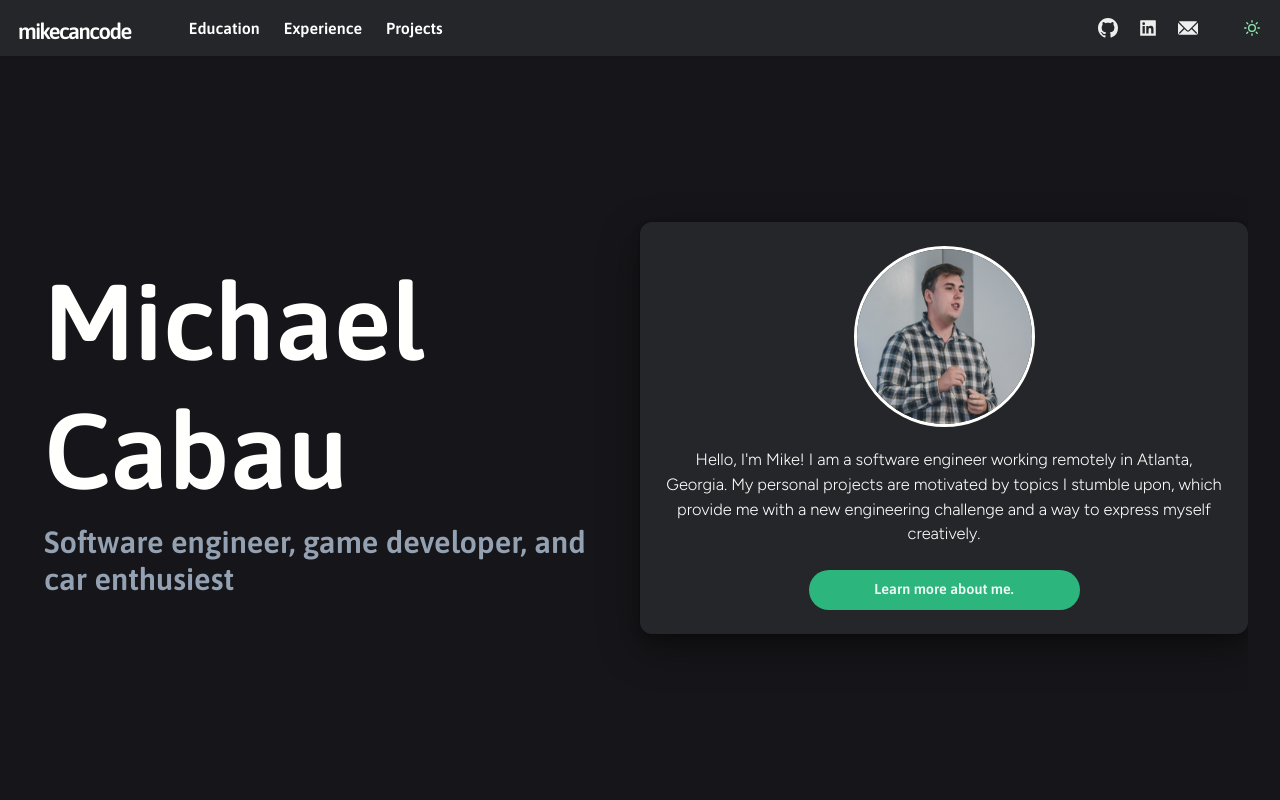
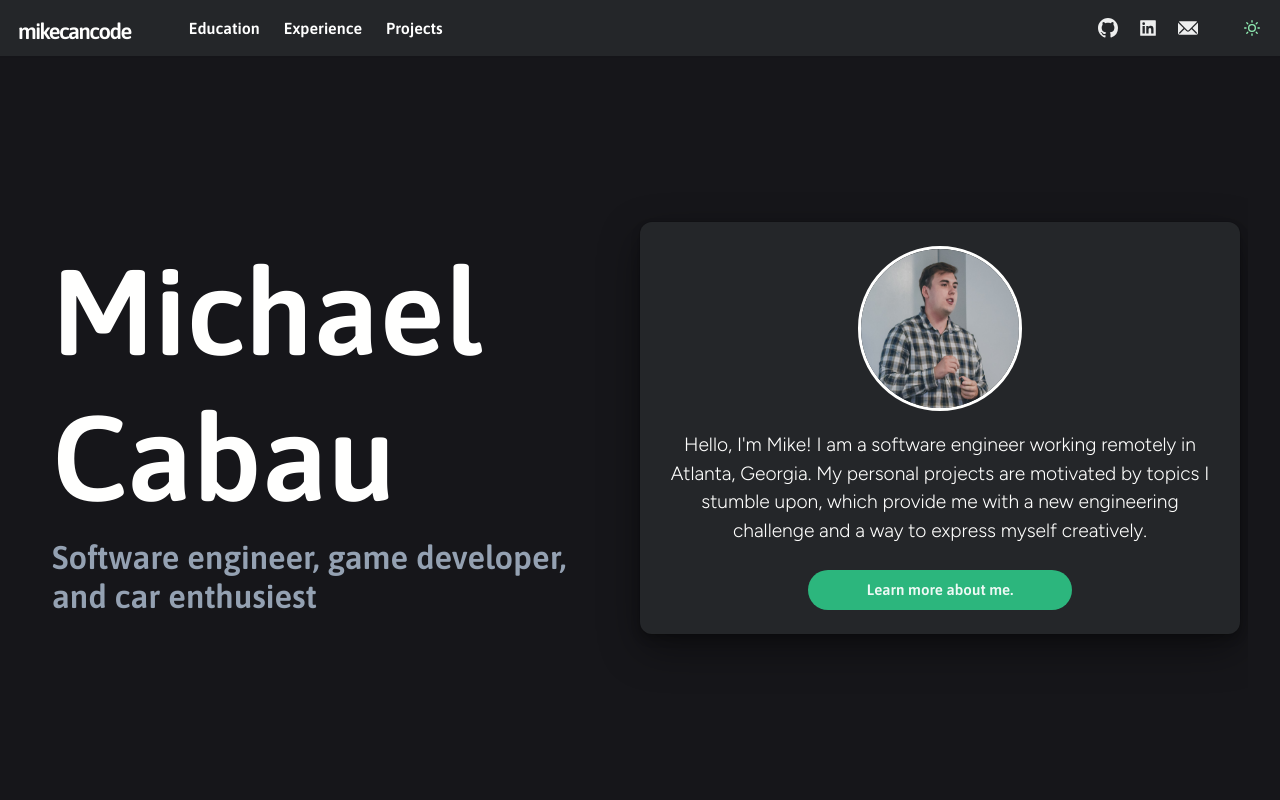
Before and after one commit to bcabau1/mike-can-code, a Next.js app: page / in a window 1280 px wide. Shown: the top 800 px of the page. Built offline with nearby package versions, Linux system fonts and the light colour scheme.

Commit message:
resize flexbox index

```diff
--- a/components/buttonbar.js
+++ b/components/buttonbar.js
@@ -1,6 +1,8 @@
 import { Box, Button, IconButton, Icon, Text, useColorModeValue } from '@chakra-ui/react'
-import { BsChevronCompactDown } from "react-icons/bs";
+//import { BsChevronCompactDown } from "react-icons/bs";
 import NextLink from 'next/link'
+import { motion } from 'framer-motion'
+
 
 export default function ButtonBar({children}) {
 
@@ -8,10 +10,17 @@ export default function ButtonBar({children}) {
 
 
     return (
-        <Box w='100%' mt='6' position='relative' >
+        <Box as={motion.div} w='100%' mt='6' position='relative'
+        whileHover={{ scale: 1.05}}
+        whileTap={{scale: 0.9}}
+        //transition='0.05s linear'
+        transition={{ type: "spring", stiffness: 400, damping: 10 }}
+        initial={{ y: 5, opacity: 0 }}
+        animate={{ y: 0, opacity: 1 }}
+        >
             <NextLink href='#banners'>
-                <Button display='block' margin='auto' borderRadius='full' w='calc(35% + 75px)' bg={useColorModeValue('#8bd3dd', '#2cb67d')} fontFamily='heading' >
-                            <Text as='h3' fontSize='calc(8px + .5vw)' >{children}</Text>
+                <Button display='block' margin='auto' borderRadius='full' w='calc(35% + 70px)' bg={useColorModeValue('#8bd3dd', '#2cb67d')} fontFamily='heading' >
+                            <Text as='h3' fontSize='calc(10px + .4vw)' >{children}</Text>
                 </Button>
             </NextLink>
         </Box>
--- a/components/snippetbio.js
+++ b/components/snippetbio.js
@@ -9,8 +9,8 @@ export default function SnippetBio({children})    {
     return (
         <>
         <Box minH="10px" m='6' w='100%'  >
-                <Center><Image src='/images/profilepic.jpg' borderRadius='full' boxSize='calc(85px + 7.5vw)' mb='5' border={color}/></Center>
-                <Text noOfLines={4} textAlign='center' fontSize='calc(10px + .5vw)' fontFamily={'snippit'} color={useColorModeValue('#2d333a','#fffffe')}>
+                <Center><Image src='/images/profilepic.jpg' borderRadius='full' boxSize='calc(120px + 3.5vw)' mb='5' border={color}/></Center>
+                <Text noOfLines={6} textAlign='center' fontSize='calc(16px + .25vw)' fontFamily={'snippit'} color={useColorModeValue('#2d333a','#fffffe')}>
                     {children}
                 </Text>
                 <ButtonBar>Learn more about me.</ButtonBar>
--- a/libs/theme.js
+++ b/libs/theme.js
@@ -22,10 +22,10 @@ const components = {
       }),
     variants: {
       'section-title': {
-        fontSize: 'calc(24px + 6.5vw)',
+        fontSize: 'calc(70px + 4vw)',
       },
       'sub-title': props => ({
-        fontSize: 'calc(18px + 1vw)',
+        fontSize: 'calc(20px + 1vw)',
         color: mode('#2a2a2a', '#94a1b2')(props)
       }),
       'banner-title': props => ({
--- a/pages/index.js
+++ b/pages/index.js
@@ -11,14 +11,14 @@ export default function Page(router) {
     return (
         <PageAnimate>
             <Flex position='relative' w = '100%' h='100%' align='center' justifyContent='center' overflow='auto'>
-                <>
-                    <Flex w='50%' align='center' justify='center' p='3'>
+                <Flex position='relative' w = '100%' h='100%' align='center' justifyContent='center' overflow='auto' flexWrap={'wrap'}>
+                    <Flex w='600px' align='center' justify='center' p='3'>
                         <Box flexGrow={1} overflowX='hidden'>
                         <Heading as="h1" variant="section-title" textAlign='left' >Michael Cabau</Heading>
                             <Heading mr='3' as="h3" mt='1vh' textAlign='left' variant="sub-title">Software engineer, game developer, and car enthusiest</Heading>
                         </Box>
                     </Flex>
-                    <Flex w='50%' align='center' justify='center' bg={useColorModeValue('#fffffe', '#242629')} borderRadius='xl' boxShadow={useColorModeValue('lg', 'dark-lg')}>
+                    <Flex w='600px' align='center' justify='center' bg={useColorModeValue('#fffffe', '#242629')} borderRadius='xl' boxShadow={useColorModeValue('lg', 'dark-lg')}>
                     <SnippetBio>
                         Hello, I'm Mike!
                         I am a software engineer working remotely in Atlanta, Georgia.
@@ -26,7 +26,7 @@ export default function Page(router) {
                         provide me with a new engineering challenge and a way to express myself creatively.
                     </SnippetBio>
                     </Flex>
-                </>
+                </Flex>
             </Flex>
             <Flex position='relative' w = '100%' h='100%' p='13.5%' textAlign='center' flexWrap='wrap' id='banners' overflow='auto' alignItems='center' justifyContent='space-evenly' >
 
```
